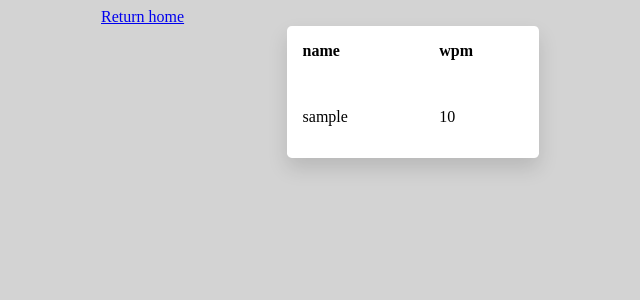
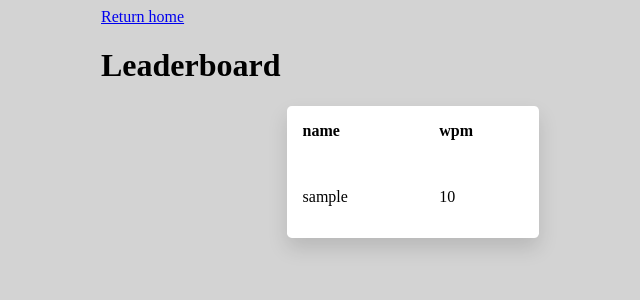
Before and after one commit to ashahnami/typing-game, a PHP site: page /leaderboard.php in a window 1280 px wide. Shown: the top 300 px of the page, without its empty margins (227-867 px from the left). Run offline with PHP 8.4, Linux system fonts and the light colour scheme; the visitor is signed in with stand-in values (Sample User, id 1); tables that the repository leaves empty or names only in its code hold one stand-in row (values such as "Sample post"); data that the repository does not hold is empty.

Commit message:
add leaderboard title

```diff
--- a/leaderboard.php
+++ b/leaderboard.php
@@ -39,6 +39,7 @@
 
     <div class="navbar">
         <a href="index.php">Return home</button></a> <!-- link to return to home page -->
+        <h1>Leaderboard</h1>
     </div>
 
     <table> <!-- creates table with two columns -->
```
